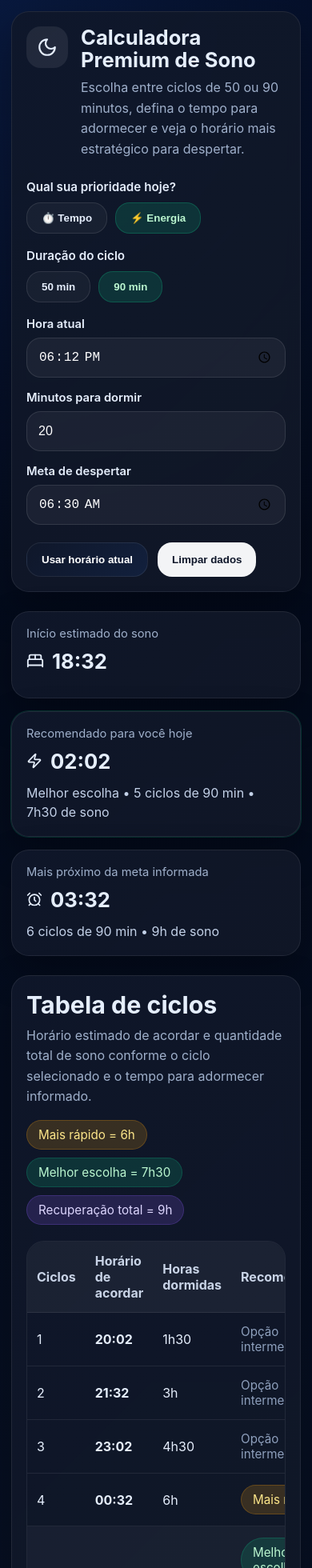
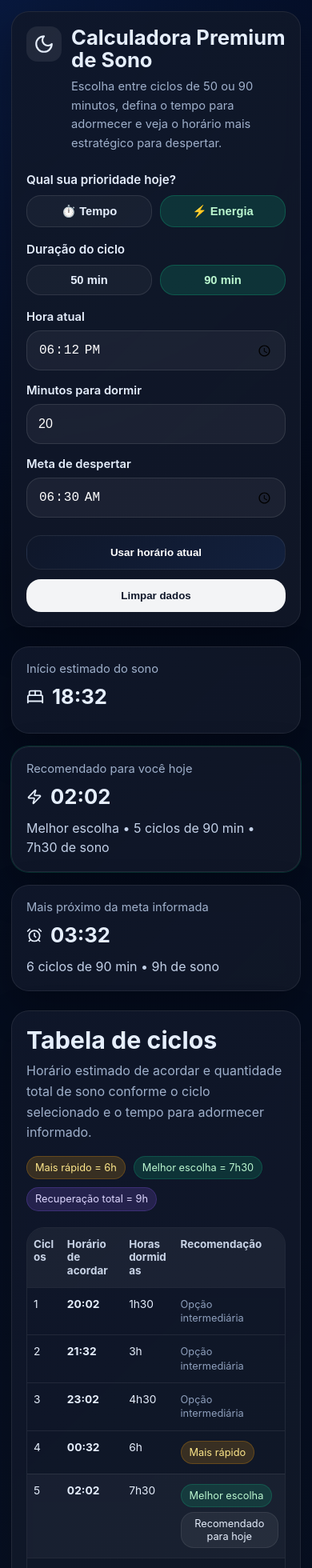
Before and after one commit to adonislimaa/calculadora-sono, a React (Vite) app: page / in a window 390 px wide. Shown: the top 1960 px of the page at 80% size. Built offline with nearby package versions, Linux system fonts and the light colour scheme.

Commit message:
Update3 styles.css

```diff
--- a/src/styles.css
+++ b/src/styles.css
@@ -225,6 +225,7 @@ input[type="time"] {
   font-size: 2rem;
   font-weight: 700;
   margin-bottom: 12px;
+  word-break: break-word;
 }
 
 .info-description {
@@ -266,12 +267,18 @@ input[type="time"] {
 .badge {
   display: inline-flex;
   align-items: center;
+  justify-content: center;
   border-radius: 999px;
   padding: 8px 14px;
   font-size: 0.95rem;
+  line-height: 1.2;
   border: 1px solid rgba(255, 255, 255, 0.08);
   background: rgba(255, 255, 255, 0.06);
   color: #e5eefc;
+  max-width: 100%;
+  text-align: center;
+  white-space: normal;
+  word-break: break-word;
 }
 
 .badge-amber {
@@ -307,6 +314,7 @@ input[type="time"] {
 table {
   width: 100%;
   border-collapse: collapse;
+  table-layout: fixed;
 }
 
 thead {
@@ -317,6 +325,9 @@ th,
 td {
   text-align: left;
   padding: 18px 20px;
+  vertical-align: top;
+  overflow-wrap: anywhere;
+  word-break: break-word;
 }
 
 thead th {
@@ -388,12 +399,113 @@ td.strong {
     border-radius: 22px;
   }
 
-  th,
-  td {
-    padding: 14px 12px;
+  .hero-head {
+    gap: 12px;
+  }
+
+  .hero-icon-wrap {
+    width: 44px;
+    height: 44px;
+    border-radius: 14px;
   }
 
   .hero-head h1 {
     font-size: 1.6rem;
   }
+
+  .hero-head p {
+    font-size: 0.92rem;
+  }
+
+  .toggle-row {
+    display: grid;
+    grid-template-columns: 1fr 1fr;
+  }
+
+  .toggle {
+    width: 100%;
+    padding: 10px 12px;
+    font-size: 0.92rem;
+  }
+
+  .button-row {
+    display: grid;
+    grid-template-columns: 1fr;
+  }
+
+  .btn {
+    width: 100%;
+  }
+
+  .table-wrap {
+    overflow: hidden;
+  }
+
+  table {
+    table-layout: fixed;
+    width: 100%;
+  }
+
+  th,
+  td {
+    padding: 12px 8px;
+    font-size: 0.86rem;
+  }
+
+  thead th {
+    font-size: 0.84rem;
+    line-height: 1.25;
+  }
+
+  /* Larguras proporcionais para caber melhor no mobile */
+  th:nth-child(1),
+  td:nth-child(1) {
+    width: 13%;
+  }
+
+  th:nth-child(2),
+  td:nth-child(2) {
+    width: 24%;
+  }
+
+  th:nth-child(3),
+  td:nth-child(3) {
+    width: 20%;
+  }
+
+  th:nth-child(4),
+  td:nth-child(4) {
+    width: 43%;
+  }
+
+  .badge-wrap.inline {
+    display: flex;
+    flex-direction: column;
+    align-items: flex-start;
+    gap: 6px;
+  }
+
+  .badge {
+    font-size: 0.8rem;
+    padding: 6px 10px;
+    border-radius: 16px;
+    max-width: 100%;
+  }
+
+  .muted {
+    font-size: 0.8rem;
+    line-height: 1.35;
+  }
+
+  .tips-grid {
+    gap: 12px;
+  }
+
+  .tips-grid h3 {
+    font-size: 1rem;
+  }
+
+  .tips-grid p {
+    font-size: 0.92rem;
+  }
 }
```
